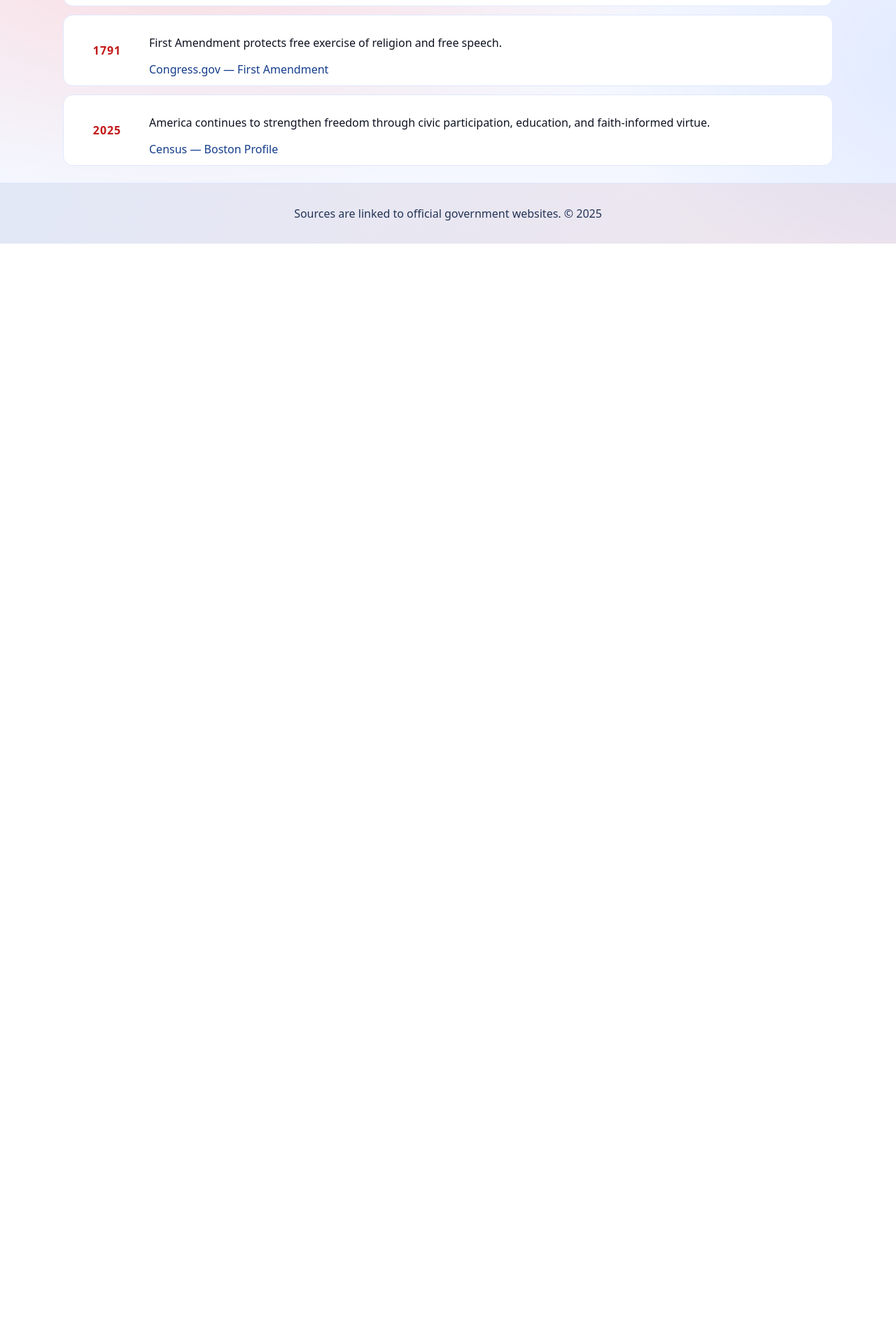
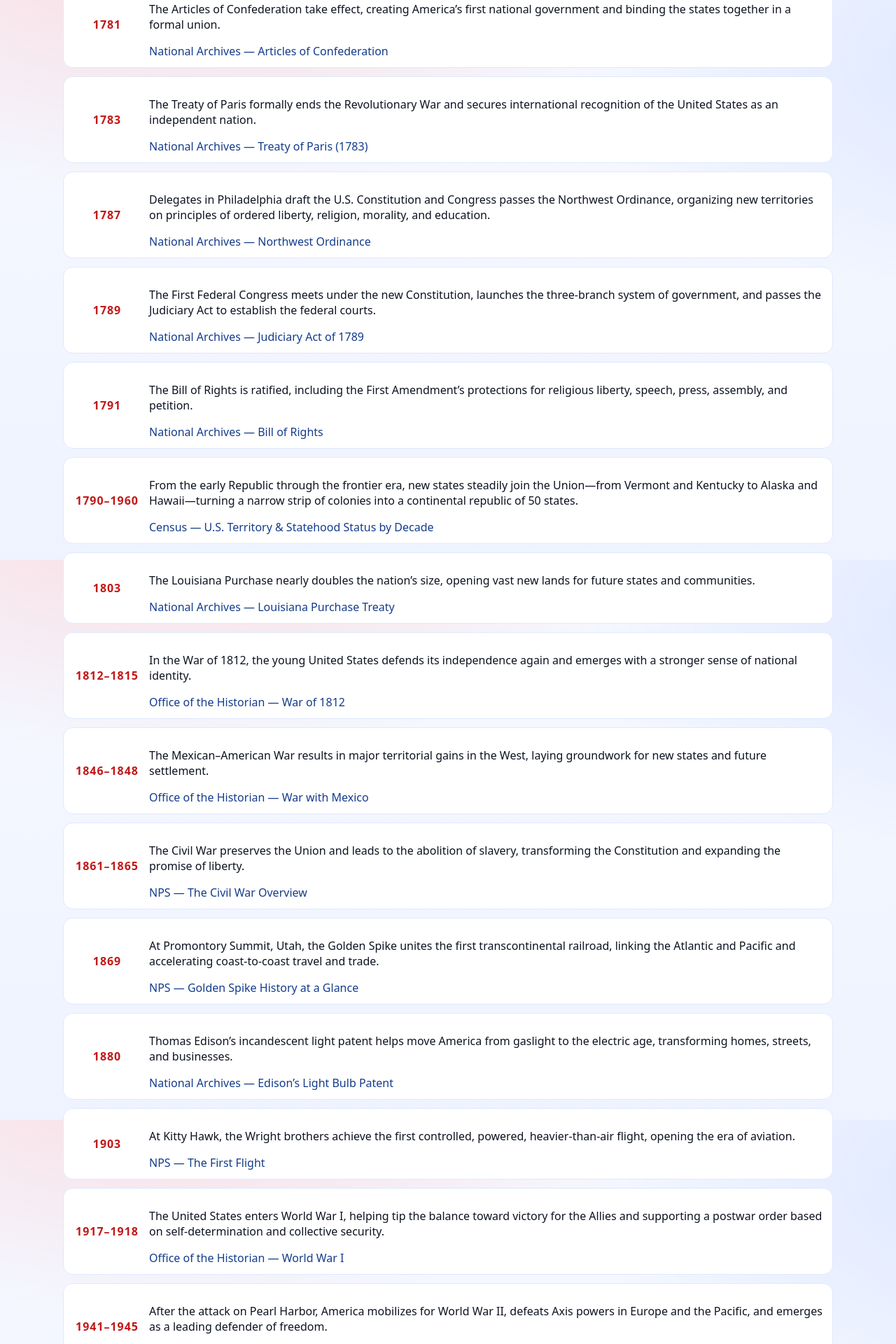
Before and after one commit to jessicacousins/usa_website, a React (Vite) app: page /timeline in a window 1280 px wide. Shown: the part 800-2720 px from the top of the page at 70% size. Before the commit the page ends 1148 px from the top, so only its background shows below. Built offline with nearby package versions, Linux system fonts and the light colour scheme.

Commit message:
updated content

```diff
--- a/src/pages/Timeline.jsx
+++ b/src/pages/Timeline.jsx
@@ -19,51 +19,171 @@ export default function Timeline() {
       <div className="timeline">
         <Row
           year="1620"
-          text="Pilgrims land in New England; self-governing traditions take root."
+          text="Pilgrims land in New England, bringing a covenantal idea of self-government that will echo through American history."
           href="https://www.mass.gov/locations/pilgrim-memorial-state-park"
           label="Mass.gov — Pilgrim Memorial State Park"
         />
         <Row
+          year="1754–1763"
+          text="The French and Indian War reshapes control of North America and sets the stage for later debates over taxation and representation."
+          href="https://history.state.gov/milestones/1750-1775/french-indian-war"
+          label="Office of the Historian — French & Indian War"
+        />
+        <Row
           year="1773"
-          text="Boston Tea Party protests taxation without representation."
+          text="Boston patriots protest taxation without representation by tossing 342 chests of tea into the harbor, energizing resistance across the colonies."
           href="https://www.nps.gov/articles/000/boston-tea-party-in-real-time.htm"
           label="NPS — Boston Tea Party"
         />
         <Row
           year="1775"
-          text="Lexington & Concord ignite the American Revolution."
+          text="Militia at Lexington & Concord confront British regulars; local farmers and townspeople fire the 'shot heard ’round the world.'"
           href="https://www.nps.gov/mima/learn/historyculture/april-19-1775.htm"
           label="NPS — April 19, 1775"
         />
         <Row
           year="1776"
-          text="Declaration of Independence asserts God-given rights and national sovereignty."
+          text="The Declaration of Independence proclaims that all men are created equal and endowed by their Creator with unalienable rights."
           href="https://www.archives.gov/founding-docs/declaration-transcript"
           label="National Archives — Declaration Transcript"
         />
         <Row
-          year="1780"
-          text="Massachusetts adopts the world’s oldest functioning written constitution."
-          href="https://www.mass.gov/guides/john-adams-the-massachusetts-constitution"
-          label="Mass.gov — Massachusetts Constitution"
+          year="1781"
+          text="The Articles of Confederation take effect, creating America’s first national government and binding the states together in a formal union."
+          href="https://www.archives.gov/milestone-documents/articles-of-confederation"
+          label="National Archives — Articles of Confederation"
+        />
+        <Row
+          year="1783"
+          text="The Treaty of Paris formally ends the Revolutionary War and secures international recognition of the United States as an independent nation."
+          href="https://www.archives.gov/milestone-documents/treaty-of-paris"
+          label="National Archives — Treaty of Paris (1783)"
         />
         <Row
           year="1787"
-          text="Northwest Ordinance encourages religion, morality, and knowledge to sustain liberty."
+          text="Delegates in Philadelphia draft the U.S. Constitution and Congress passes the Northwest Ordinance, organizing new territories on principles of ordered liberty, religion, morality, and education."
           href="https://www.archives.gov/milestone-documents/northwest-ordinance"
           label="National Archives — Northwest Ordinance"
         />
         <Row
+          year="1789"
+          text="The First Federal Congress meets under the new Constitution, launches the three-branch system of government, and passes the Judiciary Act to establish the federal courts."
+          href="https://www.archives.gov/milestone-documents/federal-judiciary-act"
+          label="National Archives — Judiciary Act of 1789"
+        />
+        <Row
           year="1791"
-          text="First Amendment protects free exercise of religion and free speech."
-          href="https://constitution.congress.gov/constitution/amendment-1/"
-          label="Congress.gov — First Amendment"
+          text="The Bill of Rights is ratified, including the First Amendment’s protections for religious liberty, speech, press, assembly, and petition."
+          href="https://www.archives.gov/founding-docs/bill-of-rights-transcript"
+          label="National Archives — Bill of Rights"
+        />
+        <Row
+          year="1790–1960"
+          text="From the early Republic through the frontier era, new states steadily join the Union—from Vermont and Kentucky to Alaska and Hawaii—turning a narrow strip of colonies into a continental republic of 50 states."
+          href="https://www.census.gov/dataviz/visualizations/001/"
+          label="Census — U.S. Territory & Statehood Status by Decade"
+        />
+        <Row
+          year="1803"
+          text="The Louisiana Purchase nearly doubles the nation’s size, opening vast new lands for future states and communities."
+          href="https://www.archives.gov/milestone-documents/louisiana-purchase-treaty"
+          label="National Archives — Louisiana Purchase Treaty"
+        />
+        <Row
+          year="1812–1815"
+          text="In the War of 1812, the young United States defends its independence again and emerges with a stronger sense of national identity."
+          href="https://history.state.gov/milestones/1801-1829/war-of-1812"
+          label="Office of the Historian — War of 1812"
+        />
+        <Row
+          year="1846–1848"
+          text="The Mexican–American War results in major territorial gains in the West, laying groundwork for new states and future settlement."
+          href="https://history.state.gov/milestones/1830-1860/war-with-mexico"
+          label="Office of the Historian — War with Mexico"
+        />
+        <Row
+          year="1861–1865"
+          text="The Civil War preserves the Union and leads to the abolition of slavery, transforming the Constitution and expanding the promise of liberty."
+          href="https://www.nps.gov/civilwar/index.htm"
+          label="NPS — The Civil War Overview"
+        />
+        <Row
+          year="1869"
+          text="At Promontory Summit, Utah, the Golden Spike unites the first transcontinental railroad, linking the Atlantic and Pacific and accelerating coast-to-coast travel and trade."
+          href="https://www.nps.gov/gosp/learn/historyculture/the-last-spike-history-at-a-glance.htm"
+          label="NPS — Golden Spike History at a Glance"
+        />
+        <Row
+          year="1880"
+          text="Thomas Edison’s incandescent light patent helps move America from gaslight to the electric age, transforming homes, streets, and businesses."
+          href="https://www.archives.gov/historical-docs/edisons-light-bulb-patent"
+          label="National Archives — Edison’s Light Bulb Patent"
+        />
+        <Row
+          year="1903"
+          text="At Kitty Hawk, the Wright brothers achieve the first controlled, powered, heavier-than-air flight, opening the era of aviation."
+          href="https://www.nps.gov/articles/firstflight.htm"
+          label="NPS — The First Flight"
+        />
+        <Row
+          year="1917–1918"
+          text="The United States enters World War I, helping tip the balance toward victory for the Allies and supporting a postwar order based on self-determination and collective security."
+          href="https://history.state.gov/milestones/1914-1920/wwi"
+          label="Office of the Historian — World War I"
+        />
+        <Row
+          year="1941–1945"
+          text="After the attack on Pearl Harbor, America mobilizes for World War II, defeats Axis powers in Europe and the Pacific, and emerges as a leading defender of freedom."
+          href="https://www.history.navy.mil/browse-by-topic/wars-conflicts-and-operations/world-war-ii/1941/pearl-harbor.html"
+          label="U.S. Navy — Pearl Harbor & U.S. Entry into WWII"
+        />
+        <Row
+          year="1950–1953"
+          text="In the Korean War, American forces join United Nations allies to defend the Republic of Korea and contain communist expansion in Asia."
+          href="https://history.state.gov/milestones/1945-1952/korean-war"
+          label="Office of the Historian — Korean War"
+        />
+        <Row
+          year="1959"
+          text="With the admission of Alaska and Hawaii, the United States becomes a union of 50 states stretching from the Arctic to the tropics."
+          href="https://www.census.gov/library/visualizations/interactive/historical-apportionment-data-map.html"
+          label="Census — Historical Apportionment & Statehood"
+        />
+        <Row
+          year="1964–1965"
+          text="The Civil Rights Act and Voting Rights Act strengthen the constitutional promise of equal protection and secure voting rights protections in federal law."
+          href="https://www.archives.gov/milestone-documents/civil-rights-act"
+          label="National Archives — Civil Rights Act of 1964"
+        />
+        <Row
+          year="1969"
+          text="Apollo 11 fulfills President Kennedy’s goal of landing Americans on the Moon and returning them safely, a landmark in science, courage, and national ambition."
+          href="https://www.nasa.gov/mission/apollo-11/"
+          label="NASA — Apollo 11 Mission Overview"
+        />
+        <Row
+          year="1969–1983"
+          text="DARPA’s ARPANET experiments pioneer packet-switching networks that grow into the modern internet, reshaping communication, commerce, and civic life."
+          href="https://www.darpa.mil/news/features/arpanet"
+          label="DARPA — ARPANET & Origins of the Internet"
+        />
+        <Row
+          year="1990–1991"
+          text="In the Gulf War, a U.S.-led coalition liberates Kuwait and demonstrates the effectiveness of modern joint operations and allied cooperation."
+          href="https://history.state.gov/milestones/1989-1992/gulf-war"
+          label="Office of the Historian — The Gulf War"
+        />
+        <Row
+          year="2003–2011"
+          text="Operation Iraqi Freedom topples Saddam Hussein’s regime and leads to years of American and coalition efforts to support an elected Iraqi government."
+          href="https://www.afhistory.af.mil/FAQs/Fact-Sheets/Article/458942/2003-operation-iraqi-freedom/"
+          label="U.S. Air Force — Operation Iraqi Freedom"
         />
         <Row
           year="2025"
-          text="America continues to strengthen freedom through civic participation, education, and faith-informed virtue."
+          text="The 2024 reported census data was approximately 334 million, compared to the original count of the 13 colonies in 1776 of approximately 2.5 million."
           href="https://data.census.gov/cedsci/profile?g=160XX00US2507000"
-          label="Census — Boston Profile"
+          label="Census — Boston Profile & Modern Data"
         />
       </div>
     </section>
```
